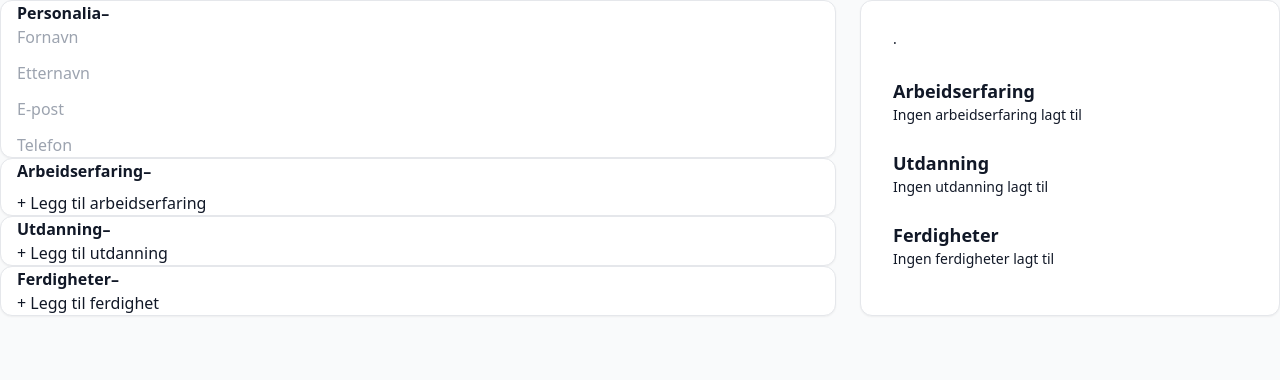
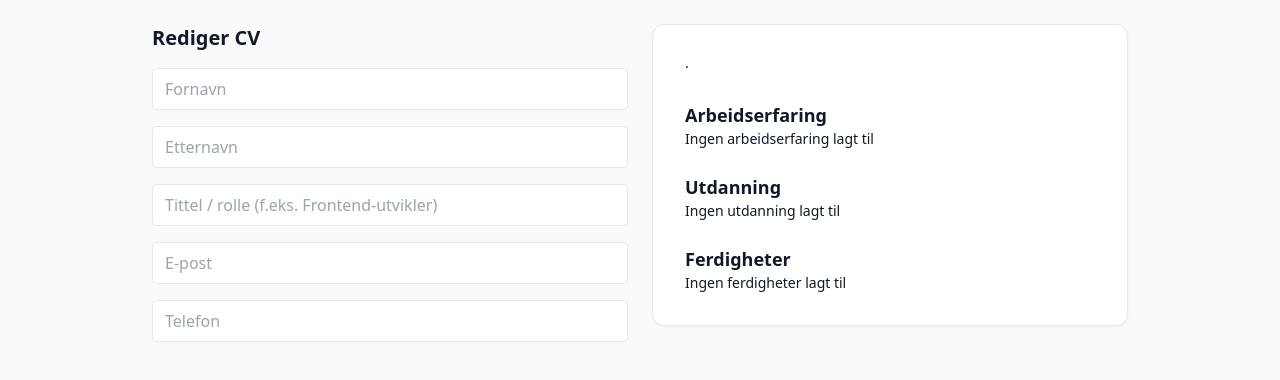
Before and after one commit to cosmicencounters5-png/cv-proffen, a Next.js app: page /cv in a window 1280 px wide. Shown: the top 380 px of the page. Built offline with nearby package versions, Linux system fonts and the light colour scheme.

Commit message:
Update page.tsx

```diff
--- a/app/cv/page.tsx
+++ b/app/cv/page.tsx
@@ -1,63 +1,98 @@
 "use client"
 
-import { useEffect, useState } from "react"
+import { useState } from "react"
+import CVPreview from "@/components/CVPreview"
 import { CV } from "@/types/cv"
-import CVSection from "@/components/CVSection"
-import PersonalForm from "@/components/PersonalForm"
-import ExperienceSection from "@/components/ExperienceSection"
-import EducationSection from "@/components/EducationSection"
-import SkillsSection from "@/components/SkillsSection"
-import CVPreview from "@/components/CVPreview"
 
 const EMPTY_CV: CV = {
-  personal: { firstName: "", lastName: "", email: "", phone: "" },
+  id: "new",
+  personal: {
+    firstName: "",
+    lastName: "",
+    title: "", // ✅ VIKTIG: profesjonell tittel
+    email: "",
+    phone: "",
+  },
   experience: [],
   education: [],
   skills: [],
 }
 
 export default function CVPage() {
-  const [cv, setCv] = useState<CV>(EMPTY_CV)
-  const [loaded, setLoaded] = useState(false)
-
-  // 🔹 Last fra localStorage én gang
-  useEffect(() => {
-    const stored = localStorage.getItem("cv")
-    if (stored) {
-      setCv(JSON.parse(stored))
-    }
-    setLoaded(true)
-  }, [])
-
-  // 🔹 Lagre hver gang CV endres
-  useEffect(() => {
-    if (!loaded) return
-    localStorage.setItem("cv", JSON.stringify(cv))
-  }, [cv, loaded])
-
-  if (!loaded) return null
+  const [cv, setCV] = useState<CV>(EMPTY_CV)
 
   return (
-    <div className="grid lg:grid-cols-[1fr_420px] gap-6">
-      <div>
-        <CVSection title="Personalia">
-          <PersonalForm cv={cv} setCv={setCv} />
-        </CVSection>
+    <div className="max-w-5xl mx-auto p-6 grid grid-cols-1 md:grid-cols-2 gap-6">
 
-        <CVSection title="Arbeidserfaring">
-          <ExperienceSection cv={cv} setCv={setCv} />
-        </CVSection>
+      {/* Editor */}
+      <div className="space-y-4">
+        <h1 className="text-xl font-semibold">Rediger CV</h1>
 
-        <CVSection title="Utdanning">
-          <EducationSection cv={cv} setCv={setCv} />
-        </CVSection>
+        <input
+          placeholder="Fornavn"
+          value={cv.personal.firstName}
+          onChange={(e) =>
+            setCV({
+              ...cv,
+              personal: { ...cv.personal, firstName: e.target.value },
+            })
+          }
+          className="w-full border rounded px-3 py-2"
+        />
 
-        <CVSection title="Ferdigheter">
-          <SkillsSection cv={cv} setCv={setCv} />
-        </CVSection>
+        <input
+          placeholder="Etternavn"
+          value={cv.personal.lastName}
+          onChange={(e) =>
+            setCV({
+              ...cv,
+              personal: { ...cv.personal, lastName: e.target.value },
+            })
+          }
+          className="w-full border rounded px-3 py-2"
+        />
+
+        <input
+          placeholder="Tittel / rolle (f.eks. Frontend-utvikler)"
+          value={cv.personal.title}
+          onChange={(e) =>
+            setCV({
+              ...cv,
+              personal: { ...cv.personal, title: e.target.value },
+            })
+          }
+          className="w-full border rounded px-3 py-2"
+        />
+
+        <input
+          placeholder="E-post"
+          value={cv.personal.email}
+          onChange={(e) =>
+            setCV({
+              ...cv,
+              personal: { ...cv.personal, email: e.target.value },
+            })
+          }
+          className="w-full border rounded px-3 py-2"
+        />
+
+        <input
+          placeholder="Telefon"
+          value={cv.personal.phone}
+          onChange={(e) =>
+            setCV({
+              ...cv,
+              personal: { ...cv.personal, phone: e.target.value },
+            })
+          }
+          className="w-full border rounded px-3 py-2"
+        />
       </div>
 
-      <CVPreview cv={cv} />
+      {/* Preview */}
+      <div>
+        <CVPreview cv={cv} />
+      </div>
     </div>
   )
 }
```
